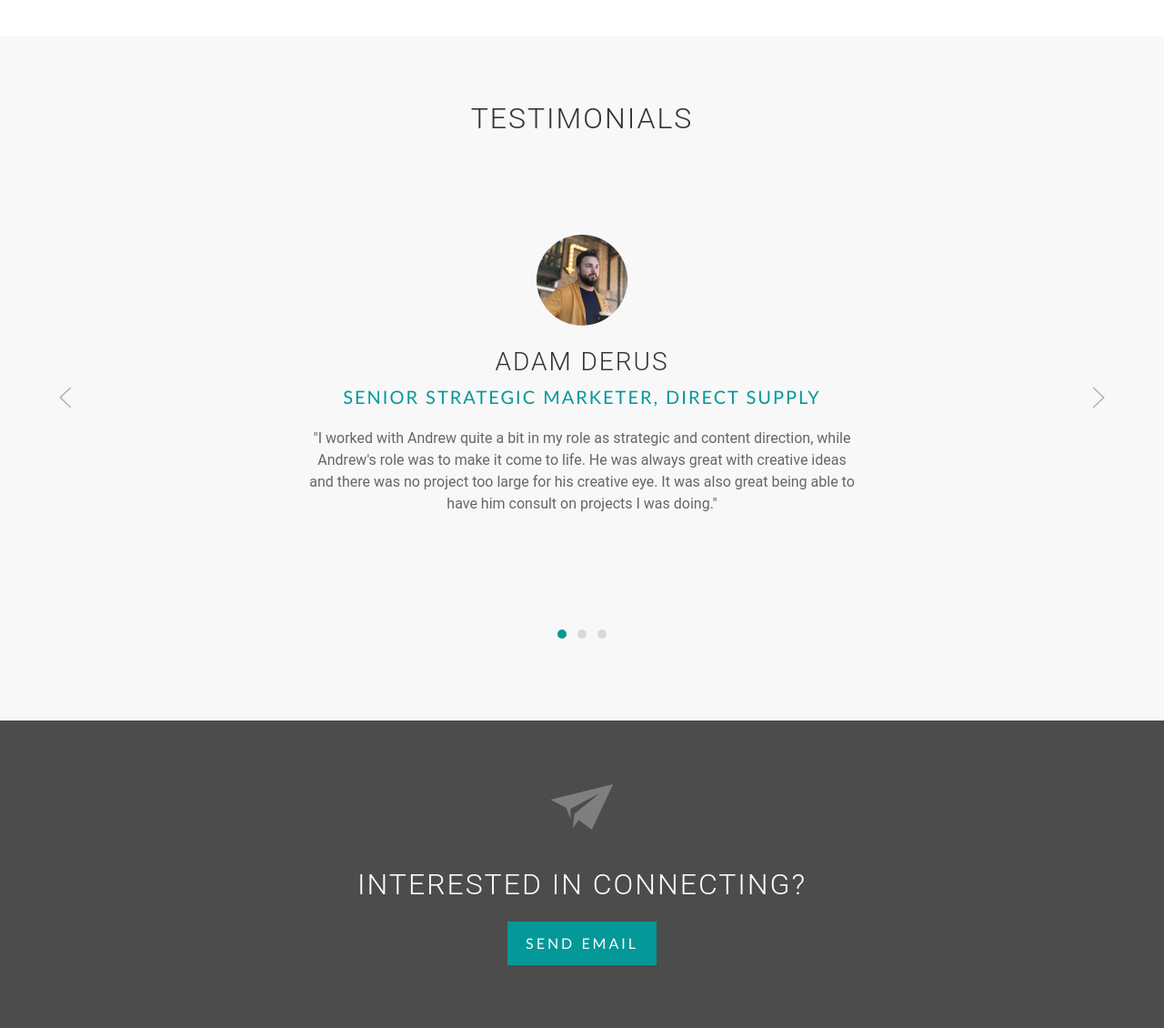
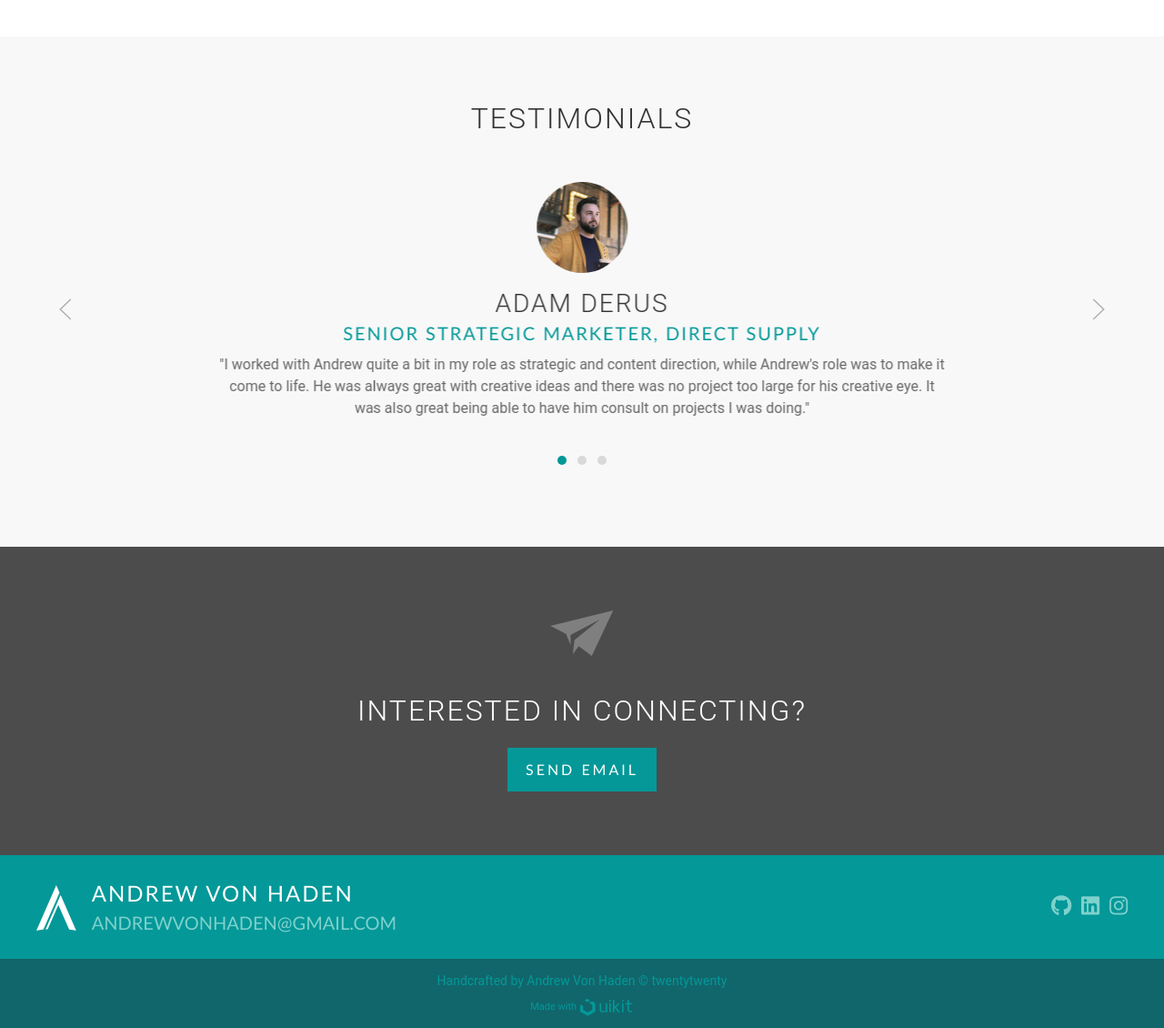
Before and after one commit to vonhaden/portfolio, a PHP site: page / in a window 1280 px wide. Shown: the part 1627-2757 px from the top of the page at 91% size. Run offline with PHP 8.4, Linux system fonts and the light colour scheme; some libraries are stand-ins or nearby versions.

Commit message:
Fixed height problems on testimonials slider

```diff
--- a/css/styles.css
+++ b/css/styles.css
@@ -380,11 +380,8 @@ h1, h2, h3, h4, h5, h6 {
   background-color: #7f7f7f;
 }
 
-.testimonials .testimonial-slide {
-  padding: 0 80px;
-}
-.testimonials .testimonial-slide .testimonial-slide-content {
-  width: auto;
+.testimonials .uk-slider-items {
+  height: auto;
 }
 .testimonials .uk-dotnav a {
   background-color: #d9d9d9;
@@ -400,18 +397,58 @@ h1, h2, h3, h4, h5, h6 {
   margin-bottom: 0;
 }
 .testimonials h3 {
-  font-size: 28px;
-  margin-top: 20px;
-  margin-bottom: 5px;
+  line-height: 1;
 }
 .testimonials h4 {
   color: #049898;
   font-family: "Fira Sans", "Gill Sans", "Gill Sans MT", Arial, sans-serif;
   font-weight: 400;
   font-style: normal;
-  font-size: 20px;
-  margin-top: 0;
-  margin-bottom: 10px;
+  line-height: 1;
+}
+@media all and (min-width: 23.75em) {
+  .testimonials .testimonial-slide {
+    padding: 0 35px;
+  }
+  .testimonials h2 {
+    margin-bottom: 1.5em;
+  }
+  .testimonials h3 {
+    font-size: 22px;
+    margin-top: 20px;
+    margin-bottom: 5px;
+  }
+  .testimonials h4 {
+    font-size: 15px;
+    margin-top: 0;
+    margin-bottom: 5px;
+    line-height: 1.3;
+  }
+  .testimonials p {
+    margin-top: 10px;
+    font-size: 15px;
+  }
+}
+@media all and (min-width: 30em) {
+  .testimonials .testimonial-slide {
+    padding: 0 100px;
+  }
+  .testimonials h2 {
+    margin-bottom: 1.5em;
+  }
+  .testimonials h3 {
+    font-size: 28px;
+    margin-top: 20px;
+    margin-bottom: 5px;
+  }
+  .testimonials h4 {
+    font-size: 20px;
+    margin-top: 0;
+    margin-bottom: 10px;
+  }
+  .testimonials p {
+    font-size: 16px;
+  }
 }
 
 .connect {
--- a/index.php
+++ b/index.php
@@ -71,33 +71,19 @@ include "includes/nav-transparent.php";
 
 
 <!-- Testimonials -->
+<!-- Testimonials -->
 <div class="testimonials uk-section bg-grey-white">
     <div class="uk-container">
         <h2 class="uk-text-center">Testimonials</h2>
-        <div class="uk-position-relative uk-visible-toggle"
-             tabindex="-1"
-             uk-slideshow="min-height: 300; max-height: 500">
 
-            <ul class="uk-slideshow-items">
+        <div uk-slider="center: true">
 
-                <li class="testimonial-slide">
-                    <div class="testimonial-slide-content uk-position-center">
-                        <img class="uk-align-center uk-border-circle" data-src="img/adam.jpg" width="100" height="100" alt="" uk-img>
-                        <h3 class="uk-text-center">Adam Derus</h3>
-                        <h4 class="uk-text-center">Senior Strategic Marketer, Direct Supply</h4>
-                        <p class="uk-text-center">"I worked with Andrew quite a bit in my role as strategic and content direction, while Andrew's role was to make it come to life. He was always great with creative ideas and there was no project too large for his creative eye. It was also great being able to have him consult on projects I was doing."</p>
-                    </div>
-                </li>
-                <li class="testimonial-slide">
-                    <div class="testimonial-slide-content uk-position-center">
-                        <img class="uk-align-center uk-border-circle" data-src="img/adam.jpg" width="100" height="100" alt="" uk-img>
-                        <h3 class="uk-text-center">Adam Derus</h3>
-                        <h4 class="uk-text-center">Senior Strategic Marketer, Direct Supply</h4>
-                        <p class="uk-text-center">"I worked with Andrew quite a bit in my role as strategic and content direction, while Andrew's role was to make it come to life. He was always great with creative ideas and there was no project too large for his creative eye. It was also great being able to have him consult on projects I was doing."</p>
-                    </div>
-                </li>
-                <li class="testimonial-slide">
-                    <div class="testimonial-slide-content uk-position-center">
+            <div class="uk-position-relative uk-visible-toggle" tabindex="-1">
+
+                <ul class="uk-slider-items">
+
+                    <li class="testimonial-slide uk-width-5-6">
+                        <div class="testimonial-slide-content">
                             <img class="uk-align-center uk-border-circle" data-src="img/adam.jpg" width="100" height="100" alt="" uk-img>
                             <h3 class="uk-text-center">Adam Derus</h3>
                             <h4 class="uk-text-center">Senior Strategic Marketer, Direct Supply</h4>
@@ -105,17 +91,37 @@ include "includes/nav-transparent.php";
                         </div>
                     </li>
 
+                    <li class="testimonial-slide uk-width-5-6">
+                        <div class="testimonial-slide-content">
+                            <img class="uk-align-center uk-border-circle" data-src="img/adam.jpg" width="100" height="100" alt="" uk-img>
+                            <h3 class="uk-text-center">Adam Derus</h3>
+                            <h4 class="uk-text-center">Senior Strategic Marketer, Direct Supply</h4>
+                            <p class="uk-text-center">"I worked with Andrew quite a bit in my role as strategic and content direction, while Andrew's role was to make it come to life. He was always great with creative ideas and there was no project too large for his creative eye. It was also great being able to have him consult on projects I was doing."</p>
+                        </div>
+                    </li>
+
+                    <li class="testimonial-slide uk-width-5-6">
+                        <div class="testimonial-slide-content">
+                            <img class="uk-align-center uk-border-circle" data-src="img/adam.jpg" width="100" height="100" alt="" uk-img>
+                            <h3 class="uk-text-center">Adam Derus</h3>
+                            <h4 class="uk-text-center">Senior Strategic Marketer, Direct Supply</h4>
+                            <p class="uk-text-center">"I worked with Andrew quite a bit in my role as strategic and content direction, while Andrew's role was to make it come to life. He was always great with creative ideas and there was no project too large for his creative eye. It was also great being able to have him consult on projects I was doing."</p>
+                        </div>
+                    </li>
 
                 </ul>
 
-            <a class="uk-position-center-left uk-position-small" href="#" uk-slidenav-previous uk-slideshow-item="previous"></a>
-            <a class="uk-position-center-right uk-position-small" href="#" uk-slidenav-next uk-slideshow-item="next"></a>
+                <a class="uk-position-center-left uk-position-small" href="#" uk-slidenav-previous uk-slider-item="previous"></a>
+                <a class="uk-position-center-right uk-position-small" href="#" uk-slidenav-next uk-slider-item="next"></a>
 
-            <ul class="uk-slideshow-nav uk-dotnav uk-flex-center uk-margin"></ul>
             </div>
 
+            <ul class="uk-slider-nav uk-dotnav uk-flex-center uk-margin"></ul>
 
         </div>
+
+    </div>
+
 </div>
 
 
--- a/sass/_index.scss
+++ b/sass/_index.scss
@@ -56,13 +56,9 @@
 
 //----- Testimonials -------/
 .testimonials {
-    .testimonial-slide {
-        padding: 0 80px;
 
-        .testimonial-slide-content {
-            width: auto;
-        }
-
+    .uk-slider-items {
+        height: auto;
     }
 
     .uk-dotnav {
@@ -82,24 +78,80 @@
         }
     }
 
+
     img {
         margin-bottom: 0;
     }
 
     h3 {
-        font-size: 28px;
-        margin-top: 20px;
-        margin-bottom: 5px;
+        line-height: 1;
     }
 
     h4 {
         color: $teal;
         @include fira-regular;
-        font-size: 20px;
-        margin-top: 0;
-        margin-bottom: 10px;
+        line-height: 1;
     }
+
+
+    // Mobile
+    @include mappy-bp(xs) {
+        .testimonial-slide {
+            padding: 0 35px;
+        }
+
+        h2 {
+            margin-bottom: 1.5em ;
+        }
+
+        h3 {
+            font-size: 22px;
+            margin-top: 20px;
+            margin-bottom: 5px;
+        }
+
+        h4 {
+            font-size: 15px;
+            margin-top: 0;
+            margin-bottom: 5px;
+            line-height: 1.3;
+        }
+
+        p {
+            margin-top: 10px;
+            font-size: 15px;
+        }
+    }
+
+    // Desktop
+    @include mappy-bp(sm) {
+        .testimonial-slide {
+            padding: 0 100px;
+        }
+
+        h2 {
+            margin-bottom: 1.5em ;
+        }
+
+        h3 {
+            font-size: 28px;
+            margin-top: 20px;
+            margin-bottom: 5px;
+        }
+
+        h4 {
+            font-size: 20px;
+            margin-top: 0;
+            margin-bottom: 10px;
+        }
+
+        p {
+            font-size: 16px;
+        }
+    }
+
 }
+
 
 
 
```
Also changed, not shown: index.html (+37 -27 lines), 1 other file. Lines whose indentation alone changed are shown as unchanged.
